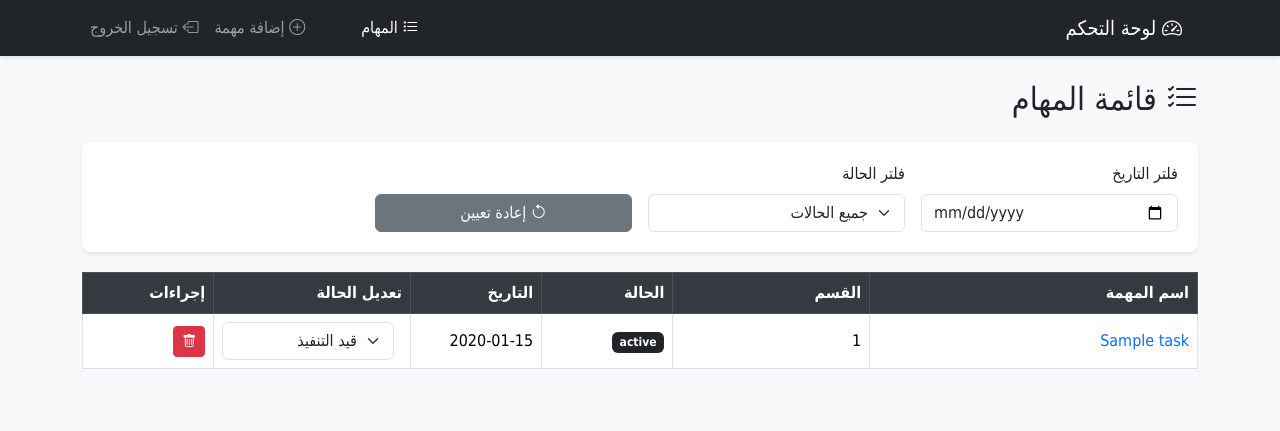
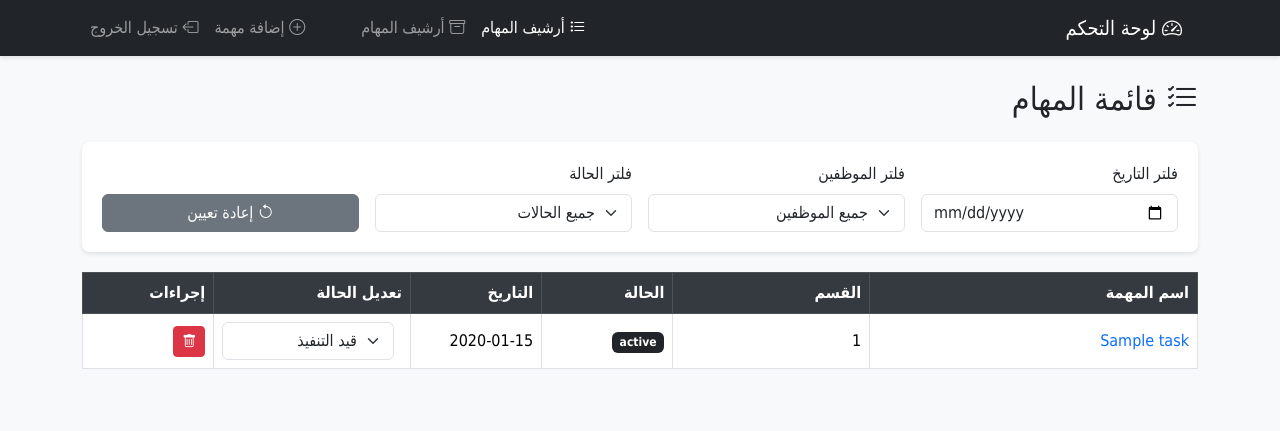
Before and after one commit to MhedyAlkhaldi/todo-app, a Flask app: page /archived_tasks in a window 1280 px wide. Shown: the top 431 px of the page. Run offline with Flask 3, Linux system fonts and the light colour scheme; a user stored in the database is signed in; tables that the repository leaves empty hold one stand-in row (values such as "Sample post"); some libraries are stand-ins or nearby versions.

Commit message:
تعديل اضافة فلتر الموظفين

```diff
--- a/templates/archived_tasks.html
+++ b/templates/archived_tasks.html
@@ -73,7 +73,10 @@
     <div class="collapse navbar-collapse" id="navbarNav">
       <ul class="navbar-nav me-auto">
         <li class="nav-item">
-          <a class="nav-link active" href="/dashboard"><i class="bi bi-list-task"></i> المهام</a>
+          <a class="nav-link active" href="/dashboard"><i class="bi bi-list-task"></i> أرشيف المهام</a>
+        </li>
+        <li class="nav-item">
+            <a class="nav-link" href="/archived_tasks"><i class="bi bi-archive"></i> أرشيف المهام</a>
         </li>
         {% if is_admin %}
         <li class="nav-item">
@@ -146,6 +149,19 @@
                     <input type="date" class="form-control" id="date_filter" name="date_filter"
                            value="{{ date_filter }}" onchange="applyFilters()">
                 </div>
+                <div class="col-md-3">
+                    <label for="employee_filter" class="form-label">فلتر الموظفين</label>
+                    <select class="form-select" id="employee_filter" name="employee_filter" onchange="applyFilters()">
+                        <option value="">جميع الموظفين</option>
+                        {% for emp in all_employees %}
+                        <option value="{{ emp.id }}" {% if employee_filter == emp.id|string %}selected{% endif %}>
+                            {{ emp.name }} - {{ emp.department.name }}
+                        </option>
+                        {% endfor %}
+                    </select>
+                </div>
+
+
 
                 <div class="col-md-3">
                     <label for="status_filter" class="form-label">فلتر الحالة</label>
```
